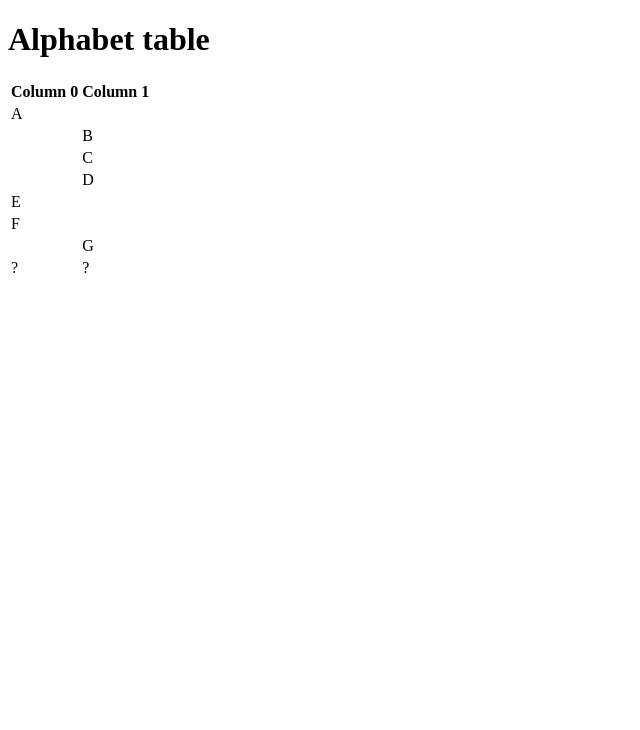
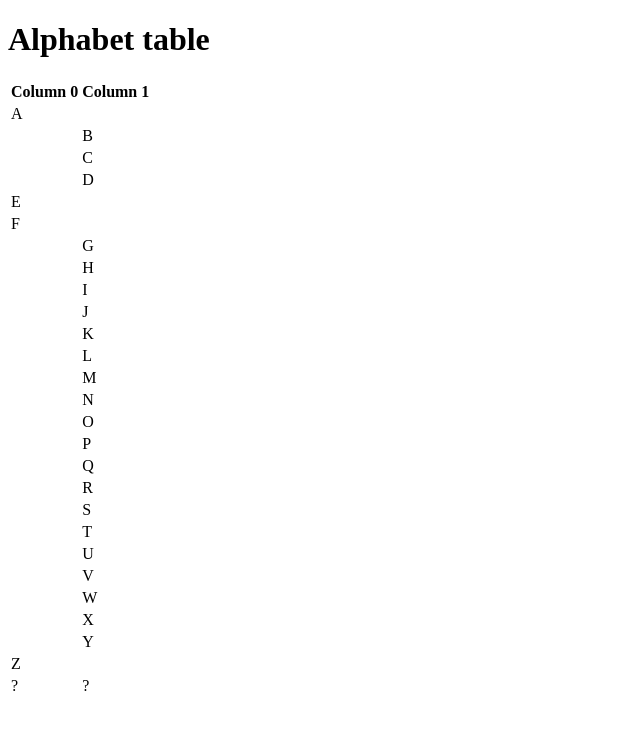
Before and after one commit to comp426-2022-spring/a00-underdog674, a website: page index.html in a window 1280 px wide. Shown: the whole page, without its empty margins (0-640 px from the left). Drawn offline with Linux system fonts and the light colour scheme.

Commit message:
filled out the rest of the table

```diff
--- a/index.html
+++ b/index.html
@@ -37,6 +37,63 @@
                                 <td></td><td>G</td>
                                 </tr>
                                 <tr>
+                                    <td></td><td>H</td>
+                                </tr>
+                                <tr>
+                                    <td></td><td>I</td>
+                                </tr>
+                                <tr>
+                                    <td></td><td>J</td>
+                                </tr>
+                                <tr>
+                                    <td></td><td>K</td>
+                                </tr>
+                                <tr>
+                                    <td></td><td>L</td>
+                                </tr>
+                                <tr>
+                                    <td></td><td>M</td>
+                                </tr>
+                                <tr>
+                                    <td></td><td>N</td>
+                                </tr>
+                                <tr>
+                                    <td></td><td>O</td>
+                                </tr>
+                                <tr>
+                                    <td></td><td>P</td>
+                                </tr>
+                                <tr>
+                                    <td></td><td>Q</td>
+                                </tr>
+                                <tr>
+                                    <td></td><td>R</td>
+                                </tr>
+                                <tr>
+                                    <td></td><td>S</td>
+                                </tr>
+                                <tr>
+                                    <td></td><td>T</td>
+                                </tr>
+                                <tr>
+                                    <td></td><td>U</td>
+                                </tr>
+                                <tr>
+                                    <td></td><td>V</td>
+                                </tr>
+                                <tr>
+                                    <td></td><td>W</td>
+                                </tr>
+                                <tr>
+                                    <td></td><td>X</td>
+                                </tr>
+                                <tr>
+                                    <td></td><td>Y</td>
+                                </tr>
+                                <tr>
+                                    <td>Z</td><td></td>
+                                </tr>
+                                <tr>
                                 <td>?</td><td>?</td>
                                 </tr>
                         </tbody>
```
